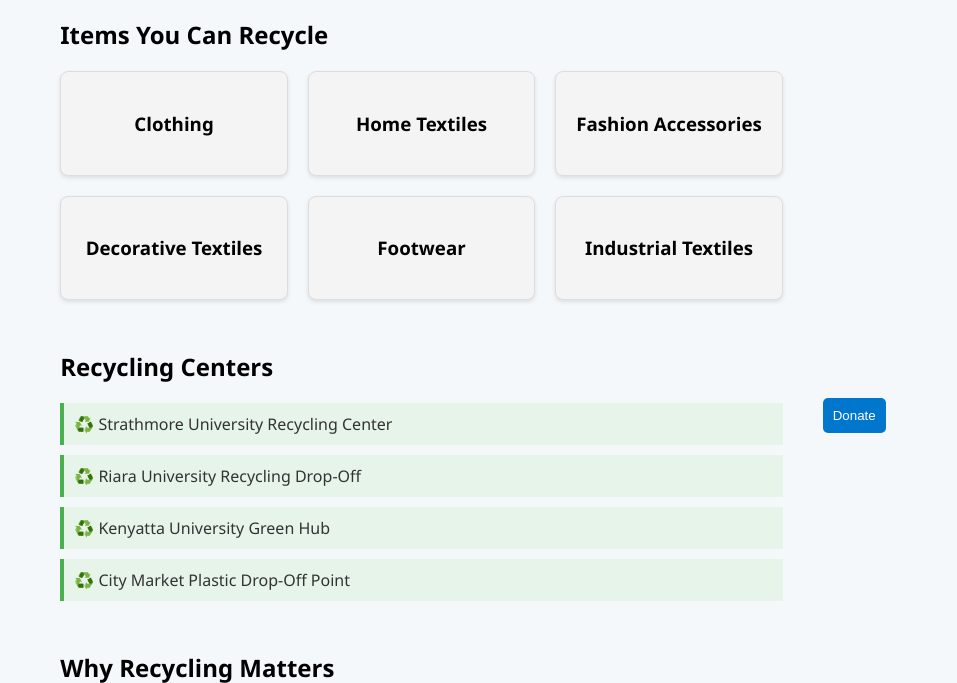
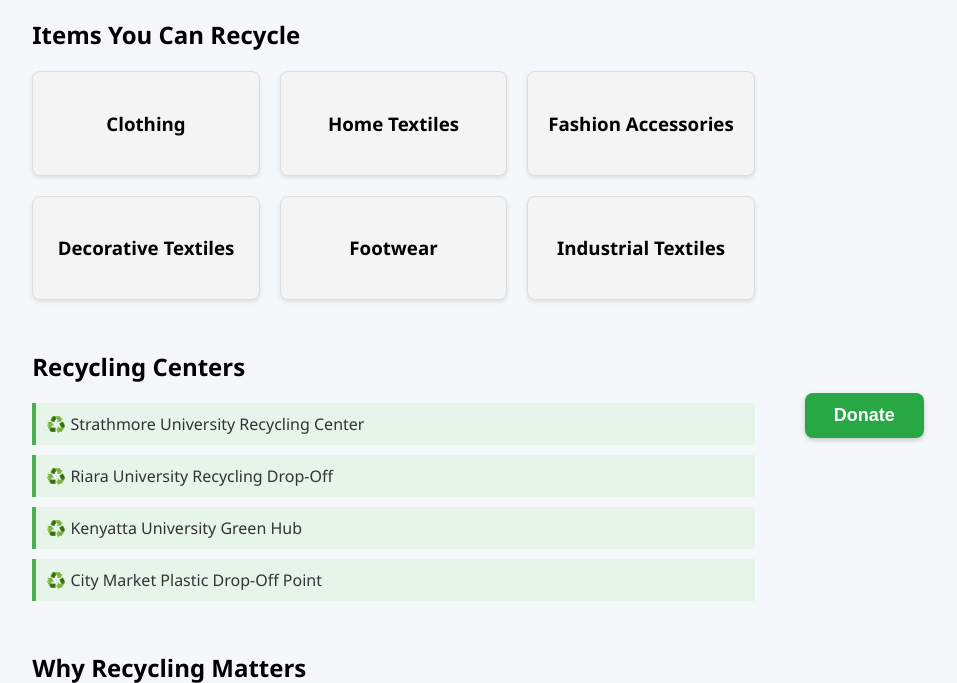
Before and after one commit to taragon/PoaFabric, a Django app: page /recycler/ in a window 1280 px wide. Shown: the top 683 px of the page, without its empty margins (187-1144 px from the left). Run offline with Django 4.2, Linux system fonts and the light colour scheme; a user stored in the database is signed in.

Commit message:
adding style to the donate button in recycler.hmtl

```diff
--- a/user/static/user/styles.css
+++ b/user/static/user/styles.css
@@ -203,3 +203,22 @@
     border-radius: 12px;
     box-shadow: 0 4px 8px rgba(0,0,0,0.1);
 }
+
+/*donate button*/
+.donate-btn {
+    background-color: #28a745; /* Green */
+    color: white;
+    border: none;
+    padding: 12px 24px;
+    font-size: 18px;
+    font-weight: bold;
+    border-radius: 8px;
+    cursor: pointer;
+    transition: background-color 0.3s ease;
+    margin-left: 10px;
+    box-shadow: 0 2px 5px rgba(0,0,0,0.2);
+}
+
+.donate-btn:hover {
+    background-color: #218838;
+}
```
Also changed, not shown: db.sqlite3.
